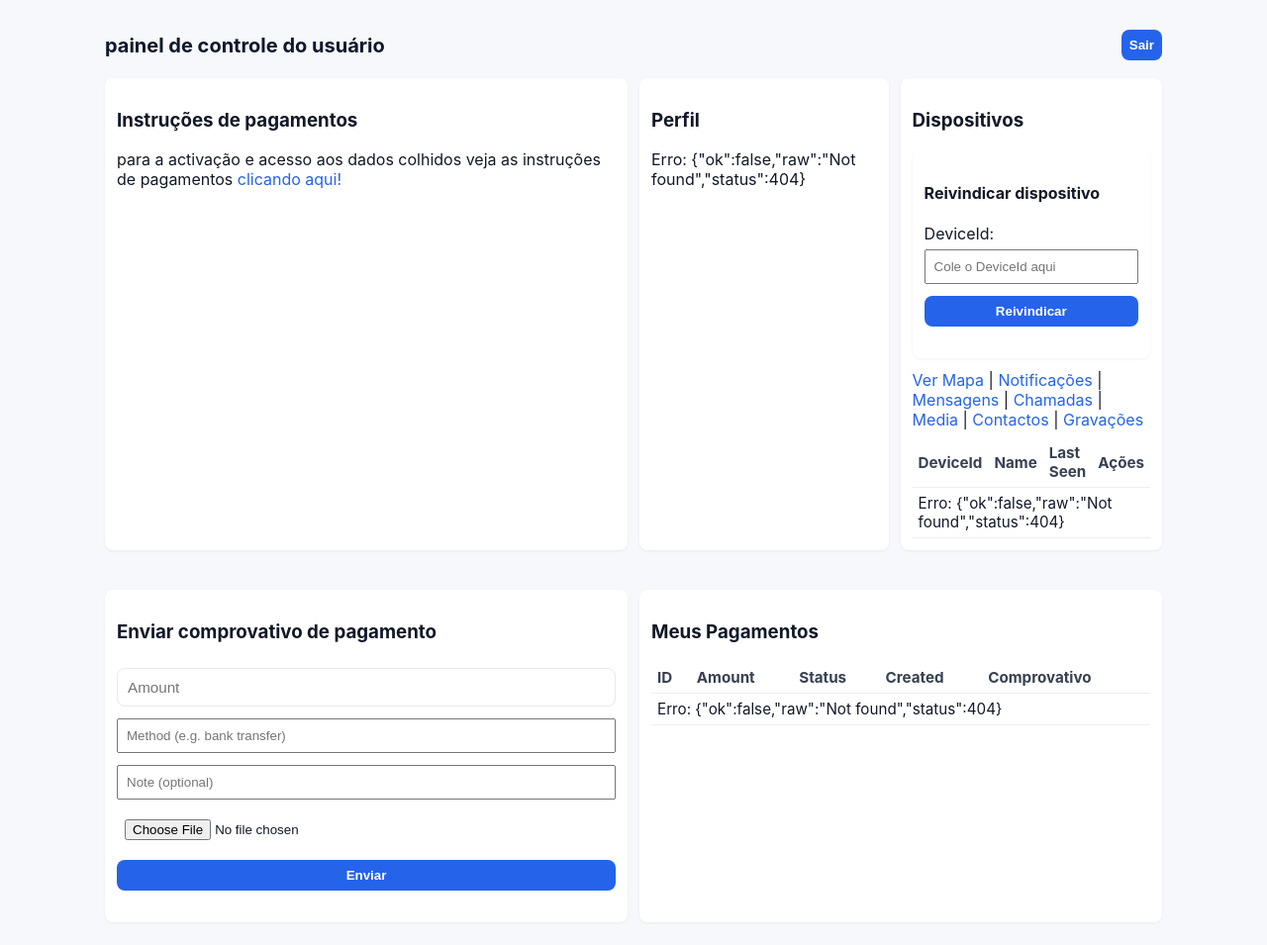
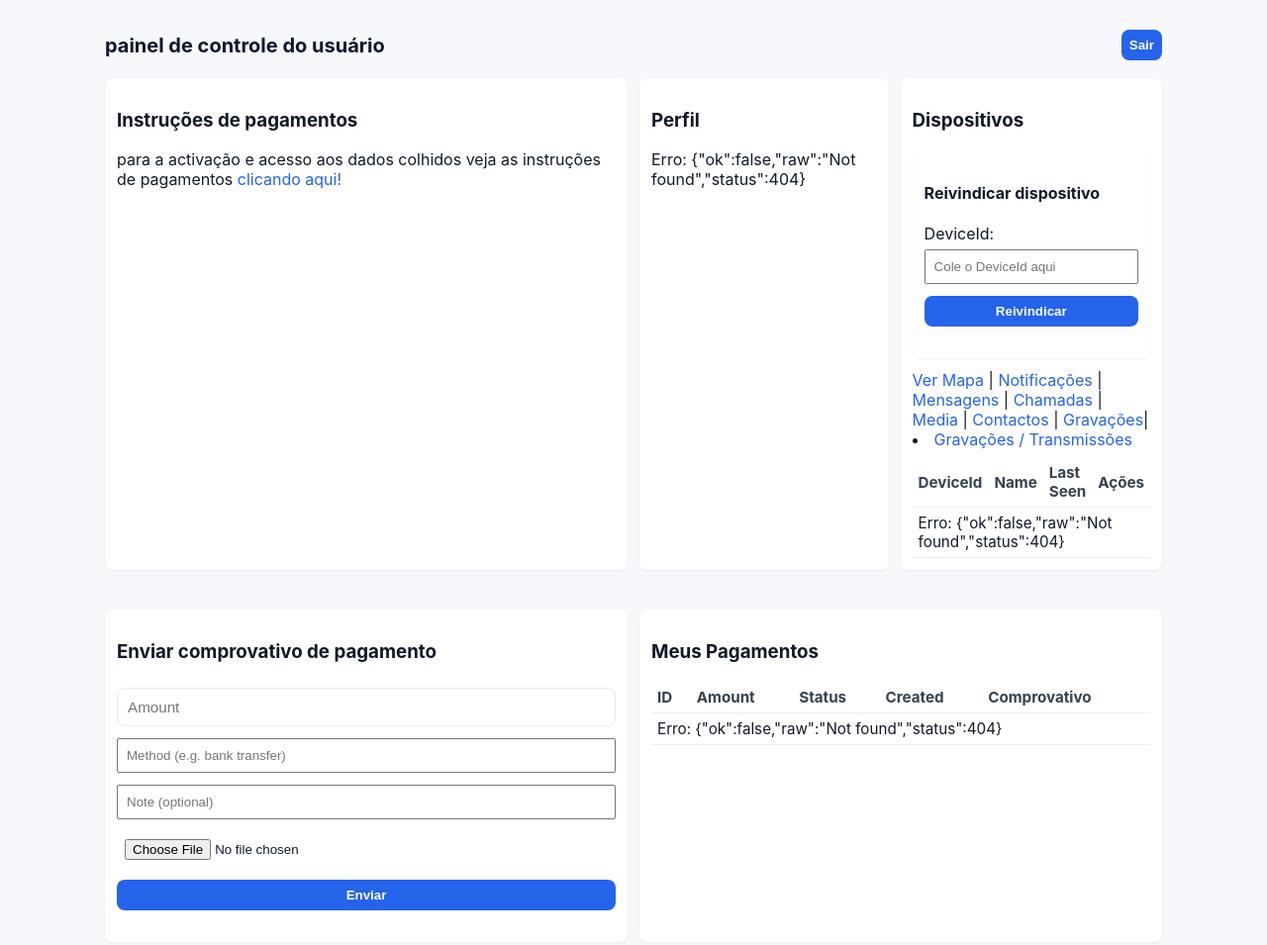
Before and after one commit to mabuie-test/device-manager-suite, a plain HTML site: page web-frontend/user/dashboard.html in a window 1280 px wide. Shown: the whole page at 99% size. Drawn offline with Linux system fonts and the light colour scheme; no server answers; sample sign-in values are in the browser's storage.

Commit message:
Update dashboard.html

```diff
--- a/web-frontend/user/dashboard.html
+++ b/web-frontend/user/dashboard.html
@@ -50,7 +50,8 @@
           <a id="linkCalls" href="#">Chamadas</a> |
           <a id="linkMedia" href="#">Media</a>
     | <a id="linkContacts" href="#">Contactos</a> |
-<a id="linkRecordings" href="#">Gravações</a>
+<a id="linkRecordings" href="#">Gravações</a>| <li><a href="/user/streams.html">Gravações / Transmissões</a></li>
+
 
 
         </div>
```
